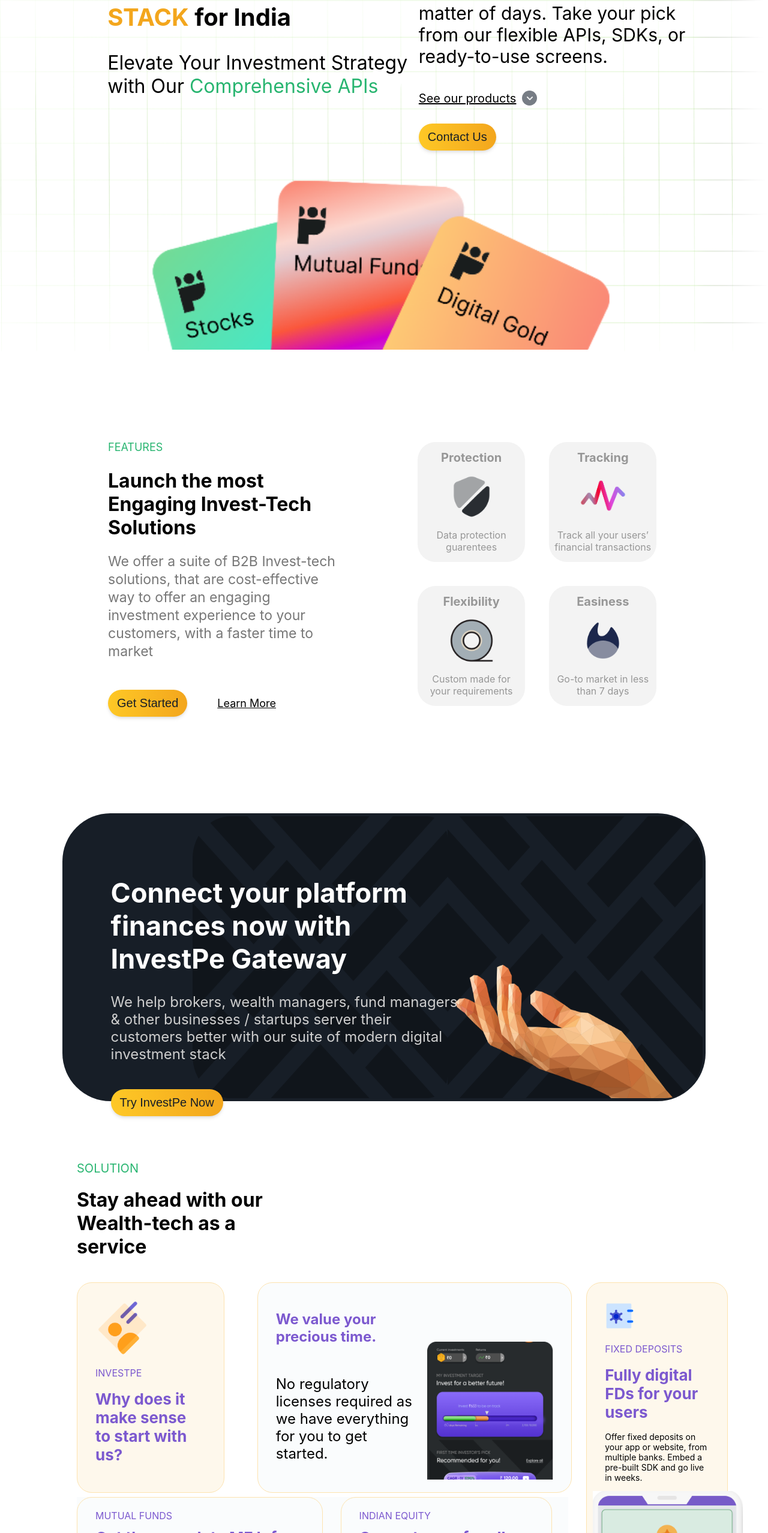
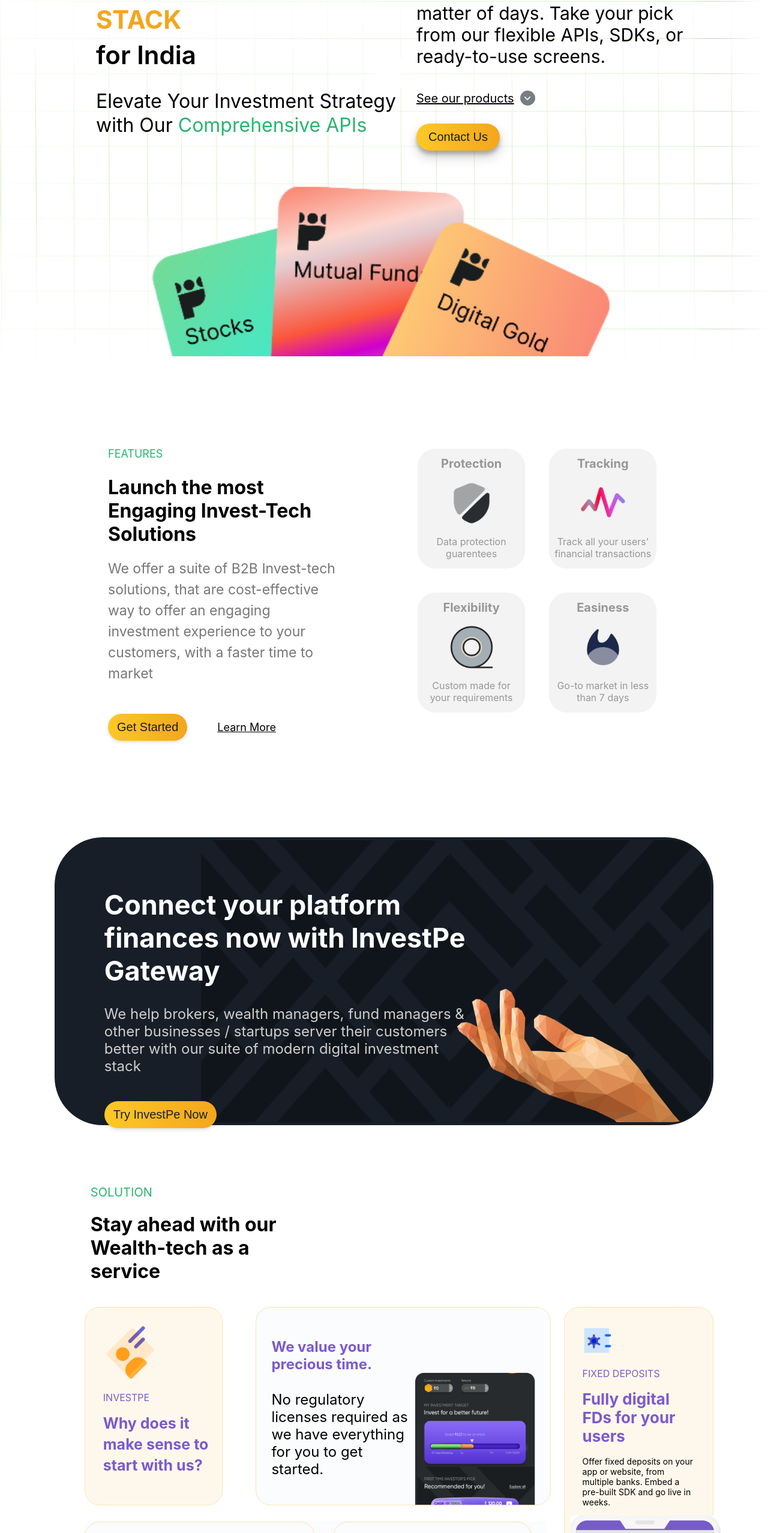
Before and after one commit to HelloKaushal750/chhotastock-assignment, a React (Create React App) app in the folder Frontend/investpeapp/: page /gateway in a window 1280 px wide. Shown: the part 244-2800 px from the top of the page at 60% size. Built offline with nearby package versions, Linux system fonts and the light colour scheme.

Commit message:
Changes padding of second page and dropdown page

```diff
--- a/Frontend/investpeapp/src/Components/First/Partners.jsx
+++ b/Frontend/investpeapp/src/Components/First/Partners.jsx
@@ -19,16 +19,16 @@
             <img
               src="Images/image 13.png"
               alt=""
-              width={"280px"}
+              width={"270px"}
               height={"90px"}
-              style={{ marginTop: "50px" }}
+              style={{ marginTop: "40px" }}
             />
             <img
               src="Images/image 14.png"
               alt=""
-              width={"150px"}
+              width={"160px"}
               height={"40px"}
-              style={{ marginTop: "60px" }}
+              style={{ marginTop: "20px" }}
             />
           </div>
           <div style={{ marginLeft: "15px" }}>
@@ -42,14 +42,14 @@
             <img
               src="Images/image 16.png"
               alt=""
-              width={"160px"}
+              width={"150px"}
               height={"145px"}
               style={{ marginTop: "10px" }}
             />
             <img
               src="Images/image 17.png"
               alt=""
-              width={"220px"}
+              width={"200px"}
               height={"25px"}
               style={{ marginTop: "10px" }}
             />
--- a/Frontend/investpeapp/src/Components/Second/Banner2.jsx
+++ b/Frontend/investpeapp/src/Components/Second/Banner2.jsx
@@ -6,9 +6,10 @@
       <div className="top_banner">
         <div>
           <h1>
-            INVESTMENT STACK <span style={{ color: "black" }}>for India</span>
+            INVESTMENT STACK
           </h1>
-          <h3>
+          <h1 style={{ color: "black",fontSize:"42px",fontWeight:'600',marginTop:"-20px" }}>for India</h1>
+          <h3 style={{lineHeight:"40px"}}>
             Elevate Your Investment Strategy with Our{" "}
             <span style={{ color: "#28B570" }}>Comprehensive APIs</span>
           </h3>
--- a/Frontend/investpeapp/src/Components/Second/Connect.jsx
+++ b/Frontend/investpeapp/src/Components/Second/Connect.jsx
@@ -5,8 +5,7 @@
       <img
         src="Images/draws-pattern-svgrepo-com 2 (1).png"
         alt=""
-        width={"40%"}
-        style={{ borderRadius: "15% 0 0 15%" }}
+        width={"38%"}
       />
       <img
         src="Images/draws-pattern-svgrepo-com 1.png"
@@ -23,7 +22,7 @@
           marginTop: "70px",
         }}
       >
-        <h1 style={{ fontSize: "45px", width: "60%" }}>
+        <h1 style={{ fontSize: "45px", width: "60%", marginTop:'10px' }}>
           Connect your platform finances now with InvestPe Gateway
         </h1>
         <p style={{ fontSize: "24px", width: "60%", color: "#CECECE" }}>
--- a/Frontend/investpeapp/src/Components/Second/Features2.jsx
+++ b/Frontend/investpeapp/src/Components/Second/Features2.jsx
@@ -8,7 +8,7 @@
         <h1 style={{ width: "90%" }}>
           Launch the most Engaging Invest-Tech Solutions
         </h1>
-        <p style={{ width: "96%", lineHeight: "30px" }}>
+        <p style={{ width: "96%", lineHeight: "35px" }}>
           We offer a suite of B2B Invest-tech solutions, that are cost-effective
           way to offer an engaging investment experience to your customers, with
           a faster time to market
--- a/Frontend/investpeapp/src/Components/Second/Navbar2.jsx
+++ b/Frontend/investpeapp/src/Components/Second/Navbar2.jsx
@@ -3,7 +3,7 @@
 function Navbar2() {
   return (
     <div className="navbar2">
-      <div>
+      <div style={{marginLeft:"10px"}}>
         <div className="logo2">
           <img src="Images/logo1.png" alt="" width={"80%"} />
         </div>
--- a/Frontend/investpeapp/src/Components/Second/Solution.jsx
+++ b/Frontend/investpeapp/src/Components/Second/Solution.jsx
@@ -3,7 +3,7 @@
 function Solution() {
   return (
     <div className="solution">
-      <div>
+      <div style={{marginLeft:"10px"}}>
         <p style={{ color: "#28B570", fontSize: "20px" }}>SOLUTION</p>
         <h1 style={{ width: "35%" }}>
           Stay ahead with our Wealth-tech as a service
@@ -22,7 +22,7 @@
               <img src="Images/image 153.svg" alt="" width={"90px"} />
               <p style={{ color: "#7C59CF" }}>INVESTPE</p>
               <h1
-                style={{ color: "#7C59CF", fontSize: "26px", width: "180px" }}
+                style={{ color: "#7C59CF", fontSize: "25px", width: "180px", lineHeight:"35px" }}
               >
                 Why does it make sense to start with us?
               </h1>
@@ -31,15 +31,15 @@
               style={{
                 display: "flex",
                 justifyContent: "space-between",
-                padding: "30px 30px 0 30px",
+                padding: "35px 25px 0 25px",
                 backgroundColor: "#FAFCFD",
               }}
             >
-              <div style={{ fontSize: "12px", width: "50%" }}>
+              <div style={{ fontSize: "12px", width: "55%" }}>
                 <h1 style={{ color: "#7C59CF" }}>
                   We value your precious time.
                 </h1>
-                <h1 style={{ fontWeight: "400", marginTop: "50px" }}>
+                <h1 style={{ fontWeight: "400", marginTop: "30px" }}>
                   No regulatory licenses required as we have everything for you
                   to get started.
                 </h1>
@@ -47,9 +47,9 @@
               <img
                 src="Images/Dashboard.png"
                 alt=""
-                width={"210px"}
-                height={"230px"}
-                style={{ marginTop: "68px" }}
+                width={"200px"}
+                height={"220px"}
+                style={{ marginTop: "74px" }}
               />
             </div>
           </div>
@@ -61,13 +61,13 @@
             }}
           >
             <div>
-              <p style={{ color: "#7C59CF", marginTop: "-10px" }}>
+              <p style={{ color: "#7C59CF", marginTop: "-5px" }}>
                 MUTUAL FUNDS
               </p>
               <h1
                 style={{
                   color: "#7C59CF",
-                  fontSize: "26px",
+                  fontSize: "25px",
                   marginTop: "-5px",
                 }}
               >
--- a/Frontend/investpeapp/src/Styles/Banner2.css
+++ b/Frontend/investpeapp/src/Styles/Banner2.css
@@ -10,18 +10,17 @@
   color: #171e27;
   border-radius: 35px;
   border: none;
-  padding: 10px 15px;
+  padding: 10px 20px;
   font-size: 20px;
   font-weight: 500;
-  box-shadow: rgba(0, 0, 0, 0.1) 0px 4px 6px -1px,
-    rgba(0, 0, 0, 0.06) 0px 2px 4px -1px;
+  box-shadow: rgba(0, 0, 0, 0.19) 0px 10px 20px, rgba(0, 0, 0, 0.23) 0px 6px 6px;
   height: 45px;
   margin-top: 10px;
 }
 .top_banner{
     display: grid;
     grid-template-columns: 40% 50%;
-    width: 72%;
+    width: 75%;
     margin: auto;
     gap: 150px;
 }
@@ -29,7 +28,7 @@
     text-align: left;
 }
 .top_banner>div h1{
-    font-size: 40px;
+    font-size: 42px;
     color: #F3A61D;
 }
 .top_banner>div h3{
--- a/Frontend/investpeapp/src/Styles/Connect.css
+++ b/Frontend/investpeapp/src/Styles/Connect.css
@@ -3,7 +3,7 @@
     position: relative;
     border-radius: 80px;
     height: 470px;
-    width: 83%;
+    width: 85%;
     margin: -45px auto;
     display: flex;
     justify-content: end;
--- a/Frontend/investpeapp/src/Styles/Info.css
+++ b/Frontend/investpeapp/src/Styles/Info.css
@@ -27,10 +27,11 @@
     font-size: 26px;
     margin-top: -15px;
     margin-bottom: 35px;
+    padding-left: 30px;
 }
 .info_details input::placeholder{
     color: #8B8B8B;
-    font-size: 26px;
+    font-size: 30px;
 }
 .info_list{
     display: grid;
--- a/Frontend/investpeapp/src/Styles/Navbar2.css
+++ b/Frontend/investpeapp/src/Styles/Navbar2.css
@@ -30,7 +30,7 @@
 .prod_about {
   font-size: 24px;
   gap: 70px;
-  margin-right: 100px;
+  margin-right: 80px;
 }
 .dropdown button {
   padding: 30px 10px;
@@ -52,18 +52,17 @@
   position: absolute;
   background-color: white;
   width: 77%;
-  box-shadow: rgba(0, 0, 0, 0.1) 0px 4px 6px -1px,
-    rgba(0, 0, 0, 0.06) 0px 2px 4px -1px;
+  box-shadow: rgba(9, 30, 66, 0.25) 0px 4px 8px -2px, rgba(9, 30, 66, 0.08) 0px 0px 0px 1px;
   z-index: 1;
-  margin-left: -810px;
-  margin-top: 533px;
-  height: 440px;
+  margin-left: -840px;
+  margin-top: 553px;
+  height: 460px;
   color: black;
 }
 .contain {
   display: grid;
-  grid-template-columns: repeat(2, 1fr);
-  padding: 30px 70px;
+  grid-template-columns: 58% 42%;
+  padding: 25px 80px;
   gap: 50px;
   text-align: left;
 }
@@ -80,8 +79,8 @@
   cursor: pointer;
 }
 .filed1 h1 {
-  font-size: 20px;
-  font-weight: 400;
+  font-size: 22px;
+  font-weight: 500;
 }
 .filed1 p {
   font-size: 15px;
@@ -98,8 +97,8 @@
   margin-top: 10px;
 }
 .filed2 h1 {
-  font-size: 20px;
-  font-weight: 400;
+  font-size: 22px;
+  font-weight: 500;
 }
 .filed2 p {
   font-size: 15px;
--- a/Frontend/investpeapp/src/Styles/Partners.css
+++ b/Frontend/investpeapp/src/Styles/Partners.css
@@ -3,7 +3,7 @@
   margin: auto;
   /* border: 1px solid black; */
   display: grid;
-  grid-template-columns: 34% 66%;
+  grid-template-columns: 32% 68%;
   text-align: left;
   font-size: 14px;
   color: #777777;
--- a/Frontend/investpeapp/src/Styles/Solution.css
+++ b/Frontend/investpeapp/src/Styles/Solution.css
@@ -1,11 +1,11 @@
 .solution{
     text-align: left;
-    width: 80%;
+    width: 78%;
     margin: auto;
 }
 .solution_card{
     display: grid;
-    grid-template-columns: 80% 23%;
+    grid-template-columns: 77% 25%;
     gap: 30px;
     margin-top: 40px;
 }
```
